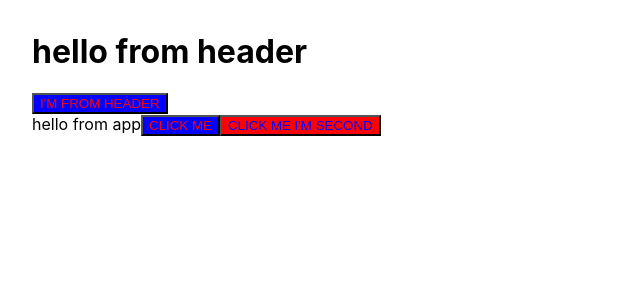
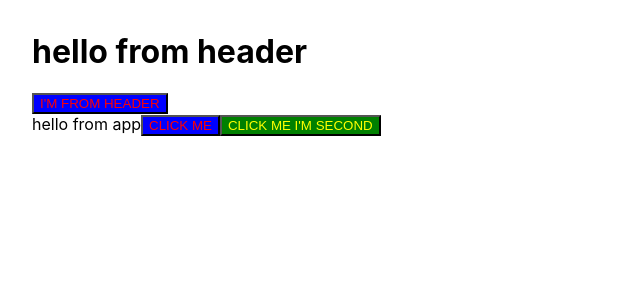
Before and after one commit to js-tut/styled-components-tutorial-second, a React (Create React App) app: page / in a window 1280 px wide. Shown: the top 300 px of the page, without its empty margins (0-640 px from the left). Built offline with nearby package versions, Linux system fonts and the light colour scheme.

Commit message:
15-variables

```diff
--- a/src/App.css
+++ b/src/App.css
@@ -1,5 +1,5 @@
 :root {
-  --primaryColor: blue;
+  --primaryColor: green;
 }
 
 body {
--- a/src/Buttons.js
+++ b/src/Buttons.js
@@ -1,4 +1,6 @@
 import styled from "styled-components";
+
+const color = "yellow";
 
 export const Button = styled.button`
   color: red;
@@ -6,7 +8,7 @@ export const Button = styled.button`
   text-transform: uppercase;
 `;
 export const SecondButton = styled.button`
-  color: blue;
-  background: red;
+  color: ${color};
+  background: var(--primaryColor);
   text-transform: uppercase;
 `;
```
